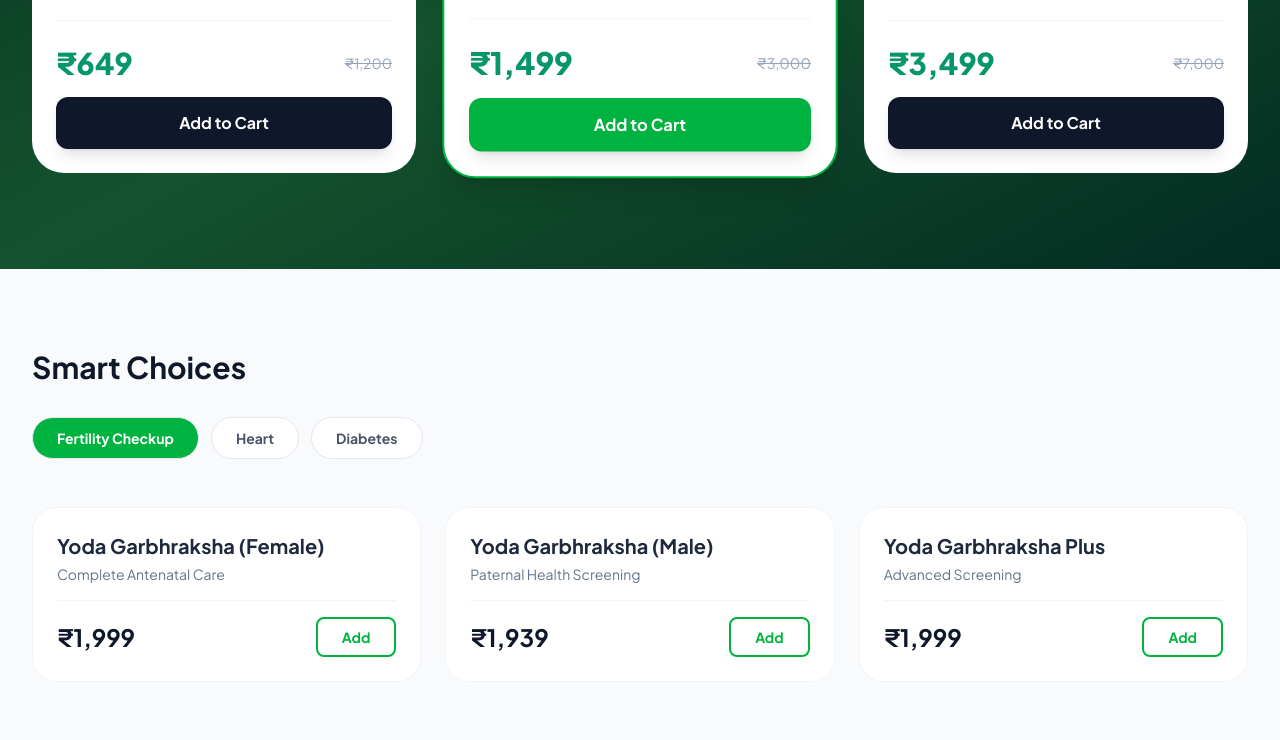
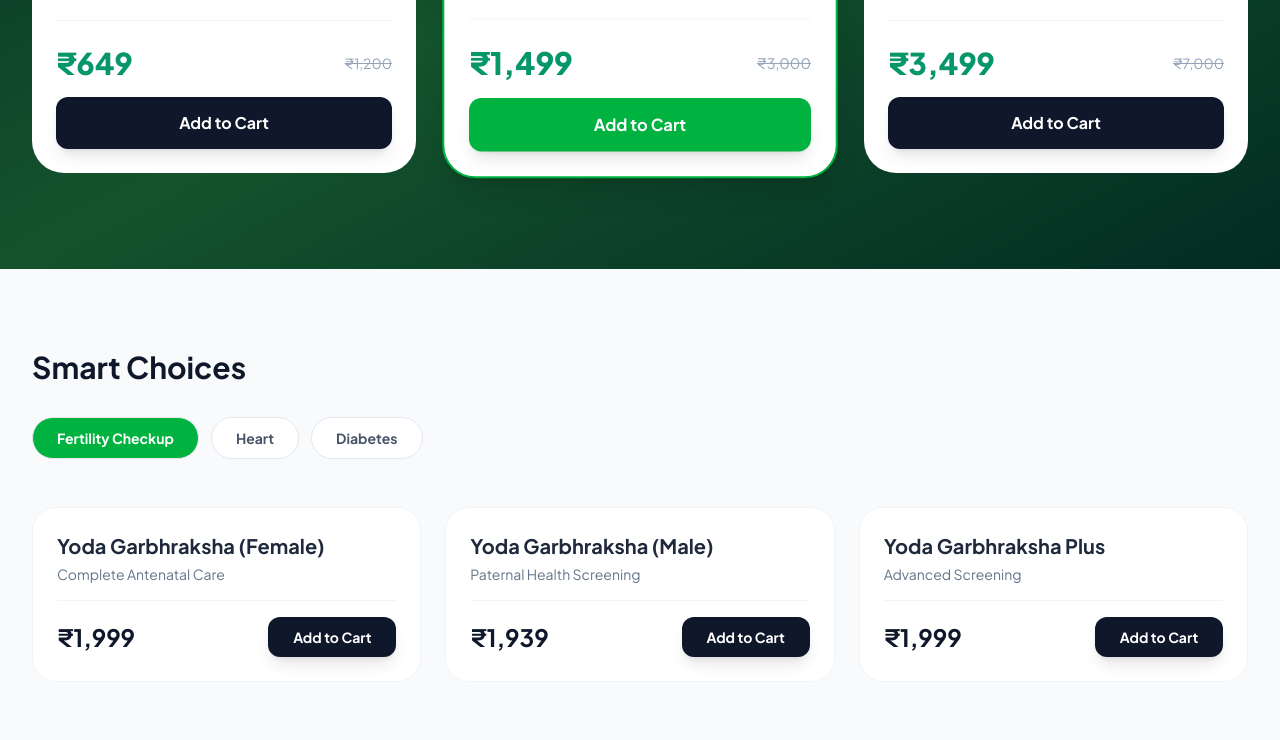
Before and after one commit to shashanka2a/dryodha, a plain HTML site: page index.html in a window 1280 px wide. Shown: the part 1955-2695 px from the top of the page. Drawn offline with nearby package versions, Linux system fonts and the light colour scheme.

Commit message:
Update index.html

```diff
--- a/index.html
+++ b/index.html
@@ -248,9 +248,9 @@
     </div>
 
     <!-- Service Controller (2x2 Toggle Grid) -->
-    <div class="py-24 bg-white relative" id="services-grid">
+    <div class="py-24 relative" id="services-grid" style="background-color: #F9F9F9;">
         <div class="max-w-[1000px] mx-auto px-4 sm:px-6 lg:px-8">
-            <div class="text-center md:text-left mb-10">
+            <div class="text-left mb-10">
                 <h2 class="text-3xl lg:text-4xl font-extrabold text-slate-900">Explore Our Services</h2>
                 <p class="text-slate-500 mt-3 text-lg">Select a category below to view packages.</p>
             </div>
@@ -420,7 +420,7 @@
                             <p class="text-sm text-slate-500 mb-4">Complete Antenatal Care</p>
                             <div class="flex justify-between items-center border-t border-slate-100 pt-4">
                                 <span class="text-2xl font-bold text-slate-900">₹1,999</span>
-                                <button class="px-6 py-2 rounded-lg border-2 border-brand-green text-brand-green font-bold text-sm hover:bg-brand-green hover:text-white transition-colors">Add</button>
+                                <button class="w-32 py-2.5 rounded-xl bg-slate-900 text-white font-bold hover:bg-brand-green transition-all shadow-lg text-sm">Add to Cart</button>
                             </div>
                         </div>
                         <div class="bg-white rounded-3xl border border-slate-100 p-6 hover:shadow-xl transition-all cursor-pointer">
@@ -428,7 +428,7 @@
                             <p class="text-sm text-slate-500 mb-4">Paternal Health Screening</p>
                             <div class="flex justify-between items-center border-t border-slate-100 pt-4">
                                 <span class="text-2xl font-bold text-slate-900">₹1,939</span>
-                                <button class="px-6 py-2 rounded-lg border-2 border-brand-green text-brand-green font-bold text-sm hover:bg-brand-green hover:text-white transition-colors">Add</button>
+                                <button class="w-32 py-2.5 rounded-xl bg-slate-900 text-white font-bold hover:bg-brand-green transition-all shadow-lg text-sm">Add to Cart</button>
                             </div>
                         </div>
                         <div class="bg-white rounded-3xl border border-slate-100 p-6 hover:shadow-xl transition-all cursor-pointer">
@@ -436,7 +436,7 @@
                             <p class="text-sm text-slate-500 mb-4">Advanced Screening</p>
                             <div class="flex justify-between items-center border-t border-slate-100 pt-4">
                                 <span class="text-2xl font-bold text-slate-900">₹1,999</span>
-                                <button class="px-6 py-2 rounded-lg border-2 border-brand-green text-brand-green font-bold text-sm hover:bg-brand-green hover:text-white transition-colors">Add</button>
+                                <button class="w-32 py-2.5 rounded-xl bg-slate-900 text-white font-bold hover:bg-brand-green transition-all shadow-lg text-sm">Add to Cart</button>
                             </div>
                         </div>
                     </div>
```
